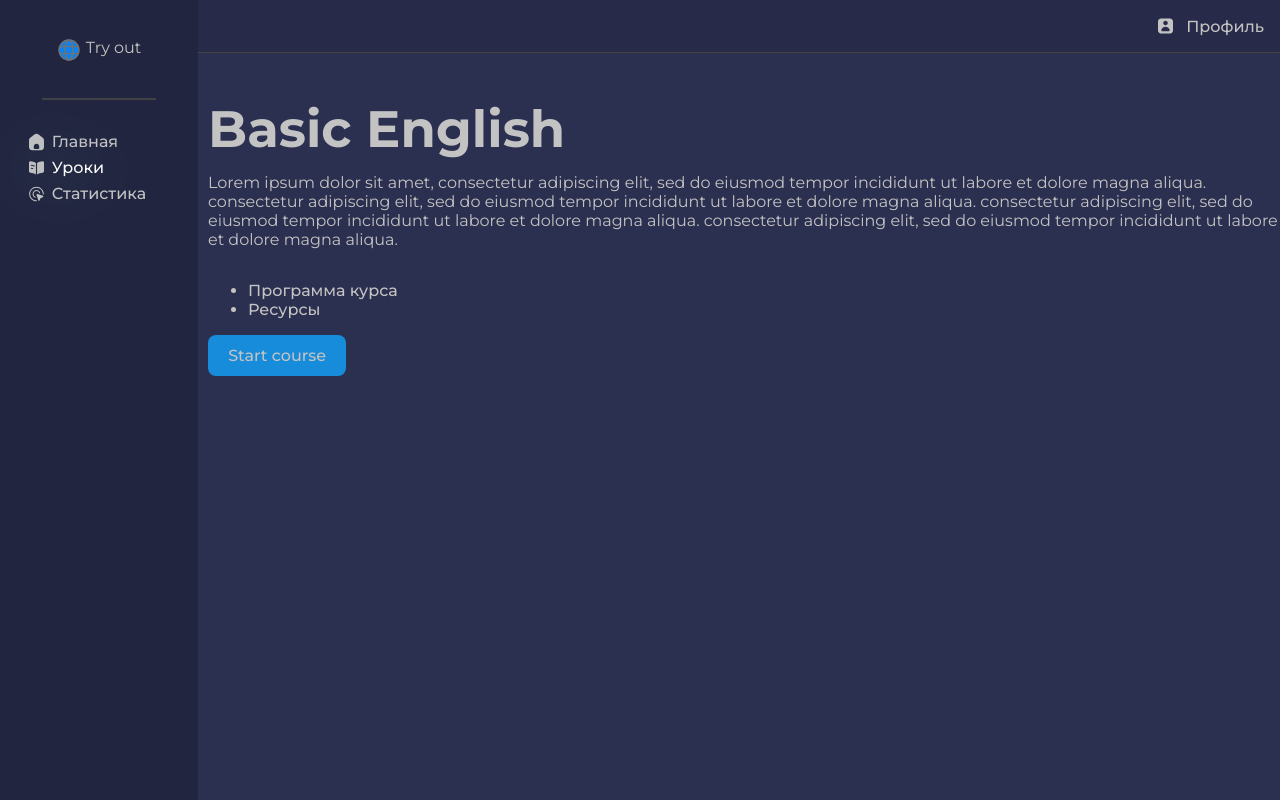
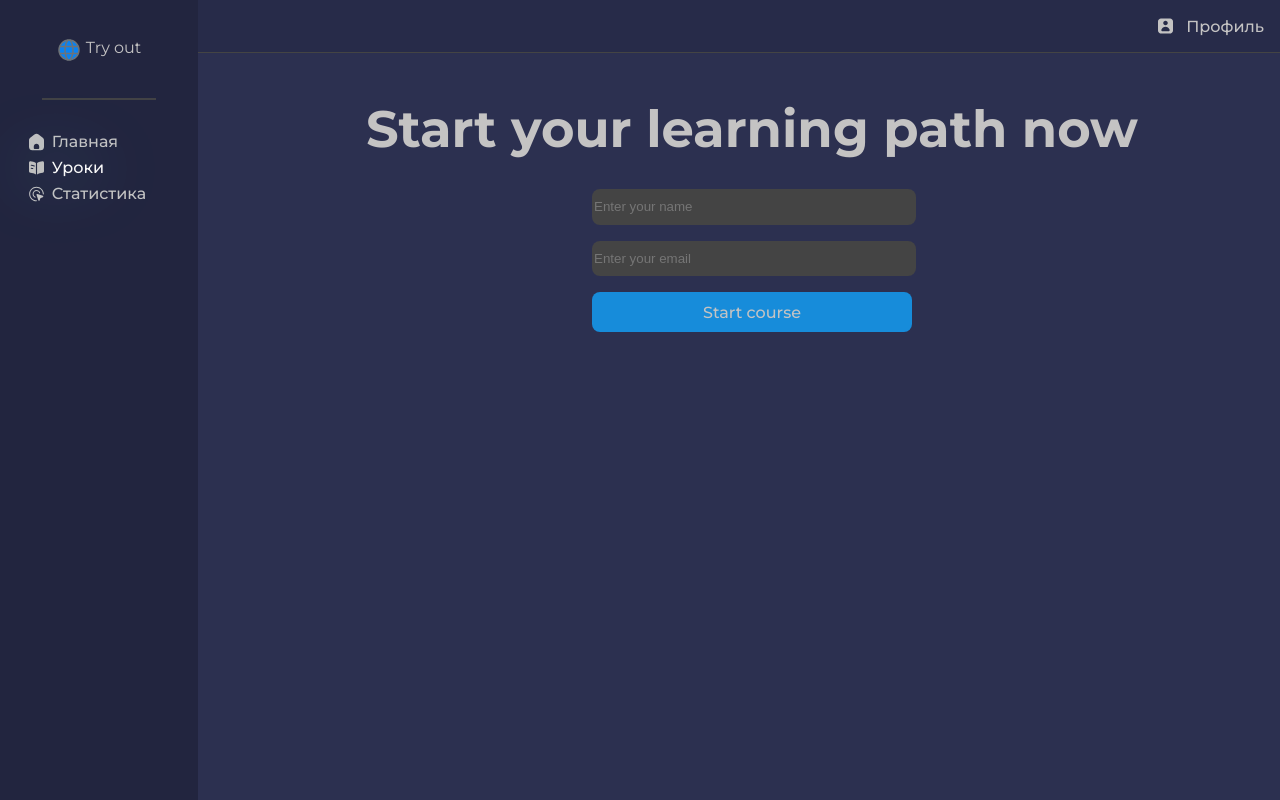
Before and after one commit to BananILN/Easyen, a React (Vite) app in the folder easyEn/: page /courses/0/start-course in a window 1280 px wide. Built offline with nearby package versions, Linux system fonts and the light colour scheme; the HTML template or start-up script is replaced by a standard one.

Commit message:
get StartCourse

```diff
--- a/easyEn/src/App.css
+++ b/easyEn/src/App.css
@@ -346,6 +346,32 @@ padding-left: 2em;
   font-size: var(--font-size);
 }
 
+.start-course{
+  display: flex;
+  flex-direction: column;
+  justify-content: center;
+  align-items: center;
+  gap: 2em;
+}
+
+input{
+  width: 100%;
+  height: 2.5em;
+  background-color: #444;
+  color: #FFF;
+  border: none;
+  color: #212529;
+  background-clip: padding-box;
+
+  border-radius: 0.5rem;
+}
+
+.form-start{
+  display: flex;
+  gap: 1em ;
+  flex-direction: column;
+  width: 20rem;
+}
 
 
 
--- a/easyEn/src/App.jsx
+++ b/easyEn/src/App.jsx
@@ -13,6 +13,8 @@ import { CoursesDetails } from './pages/CoursesDetails'
 import { Loader } from './components/Loader'
 import { courseLoader } from './pages/Courses'
 import { courseLoaderS } from './pages/CoursesDetails'
+import { StartCoursePage } from './pages/StartCoursePage'
+import { startCourseAction } from './pages/StartCoursePage'
 
 const CoursesP = lazy(() => import('./pages/Courses'));
 
@@ -39,6 +41,13 @@ const router = createBrowserRouter(
     }
       loader={courseLoaderS}
       />
+
+      <Route
+        path="courses/:id/start-course"
+        element={<StartCoursePage />}
+        action={startCourseAction}
+      />
+
         <Route
         path={ROUTES.profile}
         element={
--- /dev/null
+++ b/easyEn/src/pages/StartCoursePage.jsx
@@ -0,0 +1,54 @@
+import { mockFetch } from "../api";
+import { useNavigation,useActionData,redirect,Form, } from "react-router";
+import { Loader } from "../components/Loader";
+
+export const startCourseAction = async ({ params: { id }, request }) => {
+    const formData = await request.formData();
+    console.debug(formData);
+
+    const courseDetails = await mockFetch(`/courses/${id}`);
+
+    if (!formData.get("name")) {
+      return ({ message: "Name field can't be empty" }, { status: 400 });
+    }
+
+    alert(`${formData.get("name")}, welcome to course ${courseDetails.title}`);
+
+    return redirect(`/courses/${id}`);
+  };
+
+export const StartCoursePage = () =>{
+
+    const navigation = useNavigation();
+    const data = useActionData();
+
+    return (
+        <div className="start-course">
+          <h1 className="start-title">
+            Start your learning path now
+          </h1>
+
+          {data?.message && <p className="data-message">{data.message}</p>}
+
+          {navigation.state === "submitting" && <Loader />}
+
+          <Form method="post" className="form-start">
+            <input
+              className="form-input"
+              type="text"
+              name="name"
+              placeholder="Enter your name"
+            />
+            <input
+              className="form-input"
+              type="email"
+              name="email"
+              placeholder="Enter your email"
+            />
+            <button className="buttonLink" type="submit">
+              Start course
+            </button>
+          </Form>
+        </div>
+      );
+}
```
